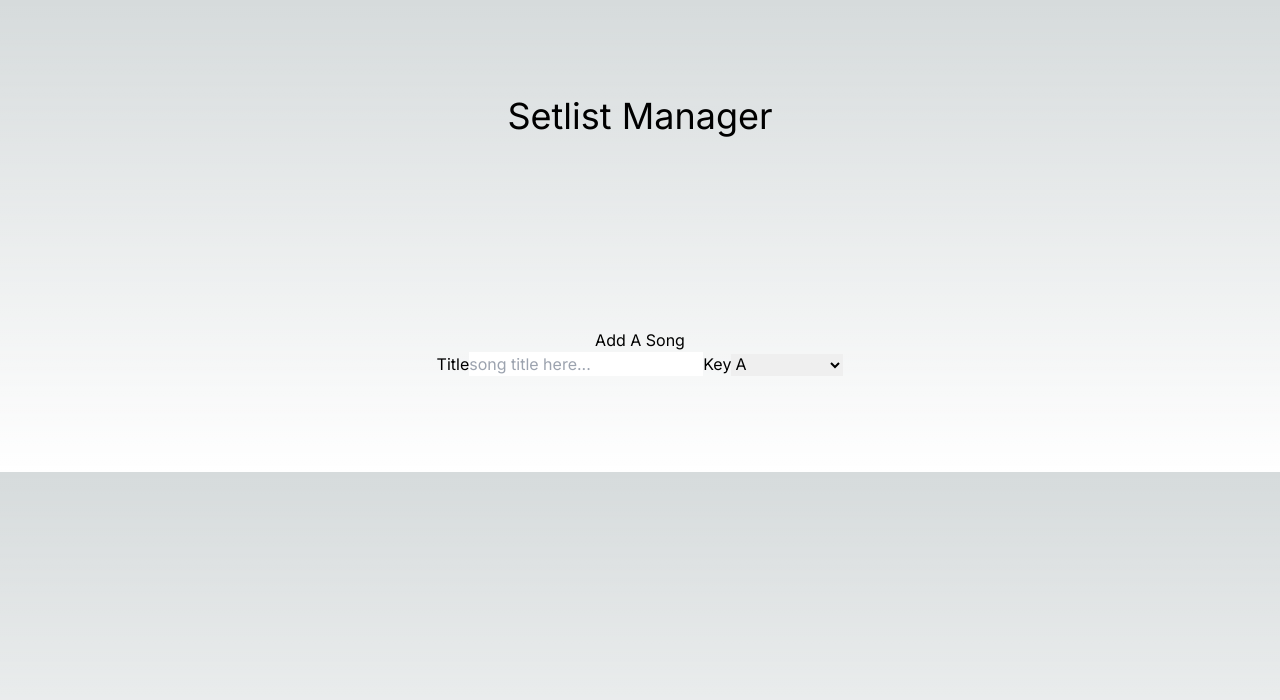
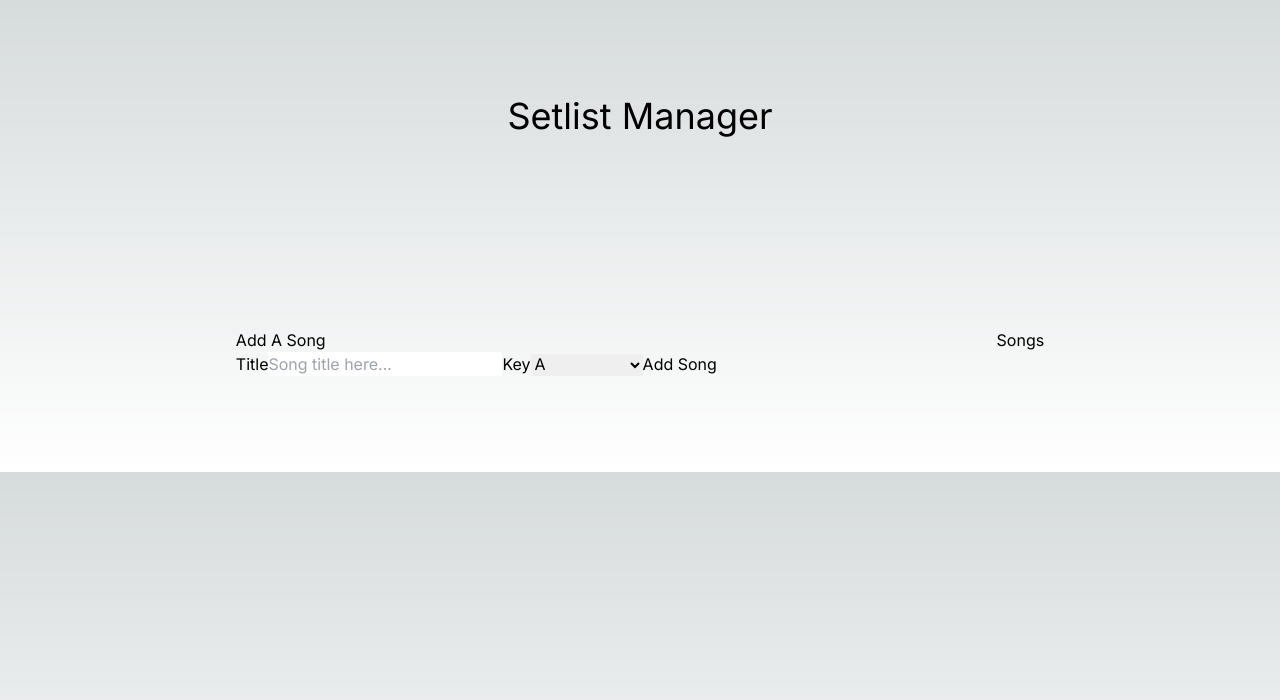
Before and after one commit to Aaron-Hoffman/setlist-manager, a Next.js app: page / in a window 1280 px wide. Shown: the top 700 px of the page. Built offline with nearby package versions, Linux system fonts and the light colour scheme.

Commit message:
Protype add song functionality

```diff
--- a/app/layout.tsx
+++ b/app/layout.tsx
@@ -5,8 +5,8 @@ import "./globals.css";
 const inter = Inter({ subsets: ["latin"] });
 
 export const metadata: Metadata = {
-  title: "Create Next App",
-  description: "Generated by create next app",
+  title: "Setlist Manager",
+  description: "Create and Manage Setlists With Ease",
 };
 
 export default function RootLayout({
--- a/app/page.tsx
+++ b/app/page.tsx
@@ -1,13 +1,31 @@
-import AddSongForm from "@/components/addSongForm";
+'use client';
+
+import AddSongForm from "@/components/AddSongForm";
+import SongList from "@/components/SongList";
+import { useState } from "react";
 
 export default function Home() {
+  const [songs, setSongs] = useState([]);
+
+  const addSong = (event) => {
+    event.preventDefault();
+    const formData = new FormData(event.target.form);
+    const song = {
+      title: formData.get('title'),
+      key: formData.get('key')
+    }
+
+    setSongs([...songs, song])
+  }
+
   return (
     <>
-      <header className="flex flex-col items-center justify-between p-24">
+      <header className="flex flex-col columns-2 items-center justify-between p-24">
         <h1 className="text-4xl">Setlist Manager</h1>
       </header>
-      <main className="flex flex-col items-center justify-between p-24">
-        <AddSongForm />
+      <main className="flex flex-row items-start justify-around p-24">
+        <AddSongForm addSongHandler={addSong}/>
+        <SongList songList={songs}/>
       </main>
     </>
   );
--- a/components/AddSongForm.tsx
+++ b/components/AddSongForm.tsx
@@ -1,19 +1,20 @@
 import KEYS from "@/constants/KEYS";
 
-const AddSongForm = () => {
-    console.log(KEYS);
+
+const AddSongForm = ({addSongHandler}) => {
     return (
-        <>
+        <div className="flex flex-col">
             <h2>Add A Song</h2>
             <form action="">
                 <label htmlFor="title">Title</label>
-                <input type="text" name="title" id="title" placeholder="song title here..."/>
+                <input type="text" name="title" id="title" placeholder="Song title here..."/>
                 <label htmlFor="key">Key</label>
                 <select name="key" id="key">
                     {KEYS.map(key => <option value={key.value} key={key.value}>{key.label}</option>)}
                 </select>
+                <button type='submit' onClick={addSongHandler}>Add Song</button>
             </form>
-        </>
+        </div>
     )
 }
 
--- a/components/SongList.tsx
+++ b/components/SongList.tsx
@@ -0,0 +1,19 @@
+const SongList = ({songList}) => {
+    return (
+        <div className="flex flex-col">
+            <h2>Songs</h2>
+            <ul>
+                {songList && songList.map(song => {
+                    return (
+                        <li key={song.title}>
+                            <p>{song.title}</p>
+                            <p>Key: {song.key}</p>
+                        </li>
+                    )
+                })}
+            </ul>
+        </ div>
+    )
+}
+
+export default SongList;
--- a/constants/KEYS.ts
+++ b/constants/KEYS.ts
@@ -6,6 +6,7 @@ const KEYS = [
     {label: 'D Flat', value: 'd-flat'},
     {label: 'D', value: 'd'},
     {label: 'E Flat', value: 'e-flat'},
+    {label: 'E', value: 'e'},
     {label: 'F', value: 'f'},
     {label: 'G Flat', value: 'g-flat'},
     {label: 'G', value: 'g'},
@@ -17,6 +18,7 @@ const KEYS = [
     {label: 'D Flat Minor', value: 'd-flat-minor'},
     {label: 'D Minor', value: 'd-minor'},
     {label: 'E Flat Minor', value: 'e-flat-minor'},
+    {label: 'E Minor', value: 'e-minor'},
     {label: 'F Minor', value: 'f-minor'},
     {label: 'G Flat Minor', value: 'g-flat-minor'},
     {label: 'G Minor', value: 'g-minor'},
```
